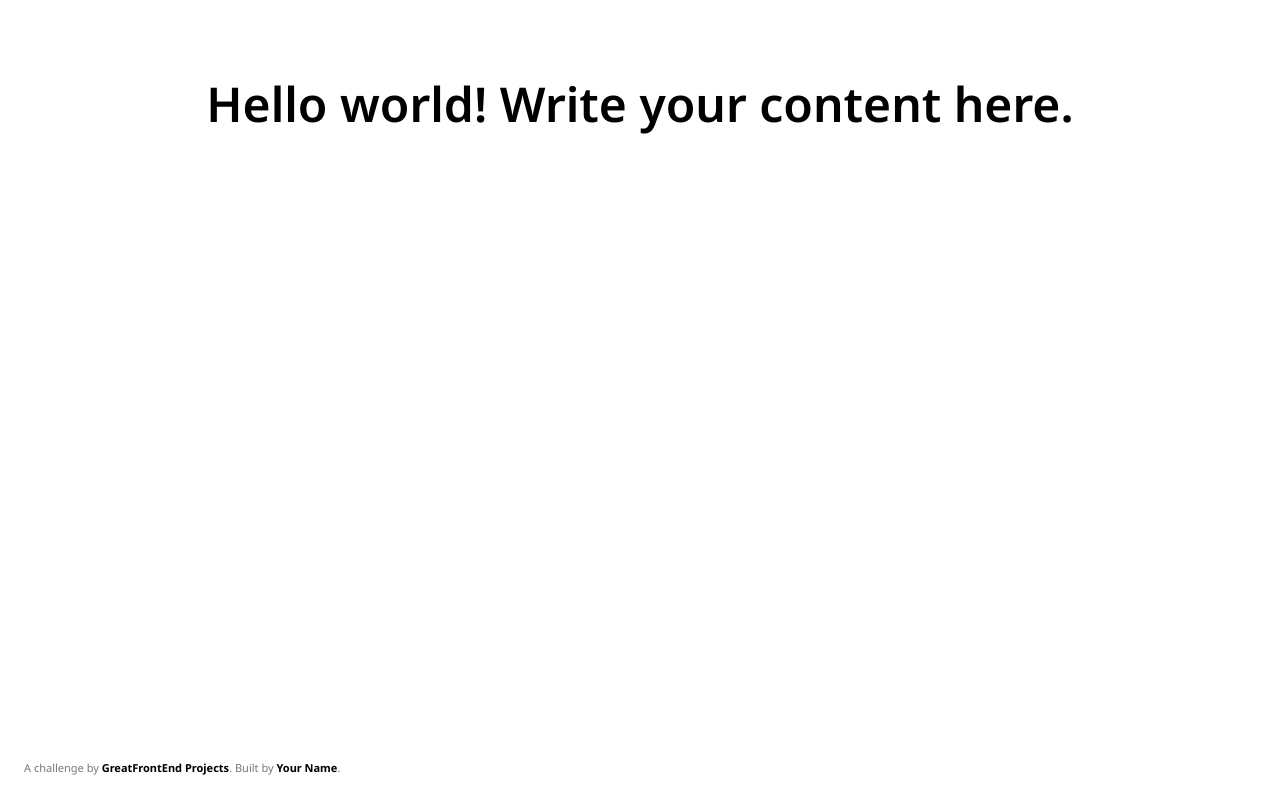
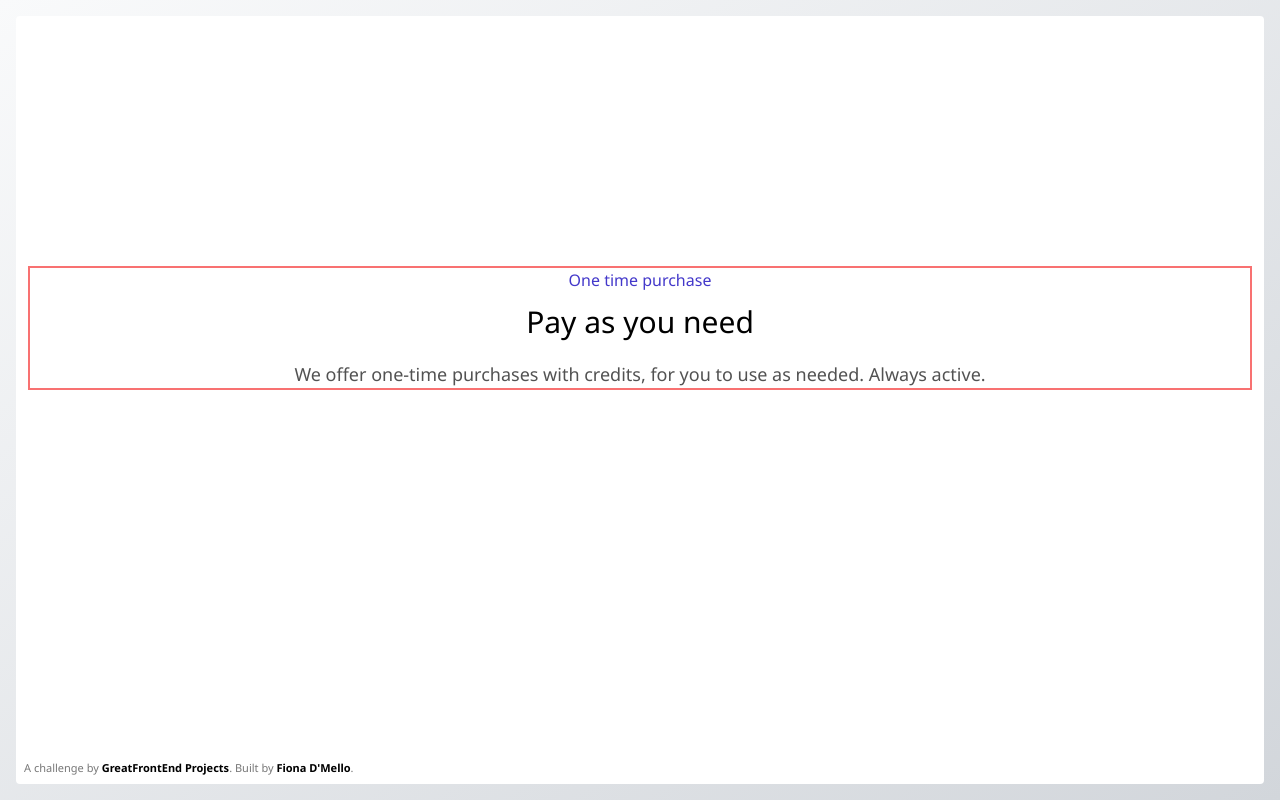
Before and after one commit to FionaDmello/pricing-section-single, a plain HTML site: page index.html in a window 1280 px wide. Drawn offline with nearby package versions, Linux system fonts and the light colour scheme.

Commit message:
background work set, first text component created

```diff
--- a/index.html
+++ b/index.html
@@ -24,11 +24,29 @@
     </style>
   </head>
   <body>
-    <!-- Add your site or application content here -->
-    <h1 class="text-5xl text-center font-semibold pt-20">
-      Hello world! Write your content here.
-    </h1>
+    <main class="bg-gradient-to-br from-[#F9FAFB] to-[#D2D6DB] h-screen p-4">
+      <div class="min-h-full bg-white rounded flex flex-col px-3 py-12 gap-y-20 justify-center">
+        <div class="space-y-16">
+          <div class="space-y-5 border-2 border-red-400">
+            <div class=" flex flex-col gap-y-3 items-center">
+              <h1 class="text-indigo-700 text-base semibold">One time purchase</h1>
+              <h1 class="text-3xl leading-7.5 semibold">Pay as you need</h1>
+            </div>
+            <p class="text-center text-lg leading-4.5 text-neutral-600">
+              We offer one-time purchases with credits, for you to use as needed.
+              Always active.
+            </p>
+          </div>
+          <div>
 
+          </div>
+        </div>
+        <div class="">
+
+        </div>
+
+      </div>
+    </main>
     <!-- One time purchase
     Pay as you need
     We offer one-time purchases with credits, for you to use as needed. Always active.
@@ -54,7 +72,7 @@
         >GreatFrontEnd Projects</a
       >. Built by
       <a href="https://www.greatfrontend.com/u/your_username" target="_blank"
-        >Your Name</a
+        >Fiona D'Mello</a
       >.
     </div>
     <script src="js/index.js"></script>
```
